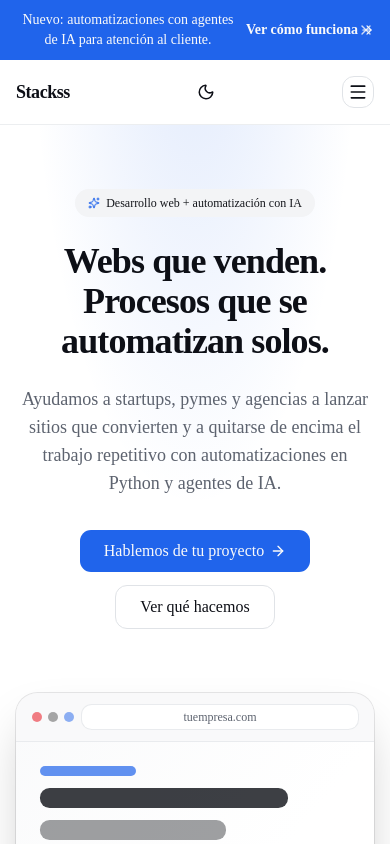
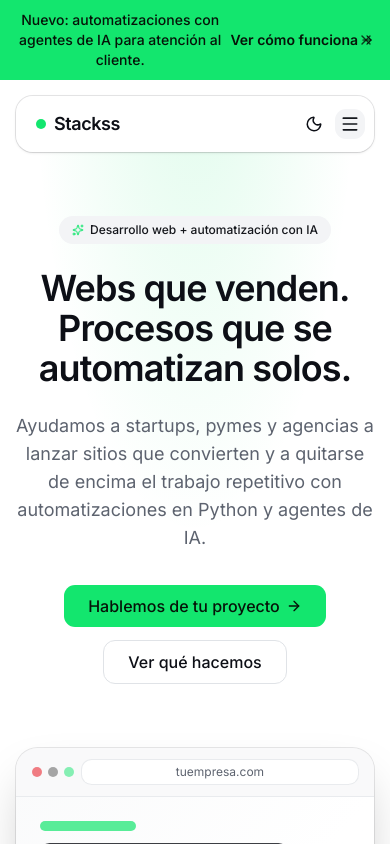
Before and after one commit to hugo-cordoba/stackss, a Next.js app: page / in a window 390 px wide. Shown: the top 844 px of the page. Built offline with nearby package versions, Linux system fonts and the light colour scheme.

Commit message:
feat(i3): add correcciones i3

```diff
--- a/src/app/globals.css
+++ b/src/app/globals.css
@@ -52,10 +52,10 @@
 }
 
 :root {
-  /* Marca Stackss: único punto para cambiar el azul primario */
-  --brand: oklch(0.546 0.215 262.1);
-  --brand-foreground: oklch(0.985 0 0);
-  --brand-muted: oklch(0.943 0.03 258);
+  /* Marca Stackss: único punto para cambiar el color primario */
+  --brand: oklch(0.81 0.22 150); /* #19E76E */
+  --brand-foreground: oklch(0.17 0.03 150);
+  --brand-muted: oklch(0.94 0.05 150);
 
   --background: oklch(1 0 0);
   --foreground: oklch(0.17 0.014 266);
@@ -70,7 +70,7 @@
   --muted: oklch(0.967 0.003 264);
   --muted-foreground: oklch(0.5 0.02 264);
   --accent: var(--brand-muted);
-  --accent-foreground: oklch(0.33 0.1 262);
+  --accent-foreground: oklch(0.28 0.09 150);
   --destructive: oklch(0.577 0.245 27.325);
   --border: oklch(0.914 0.006 264);
   --input: oklch(0.914 0.006 264);
@@ -92,9 +92,9 @@
 }
 
 .dark {
-  --brand: oklch(0.685 0.17 260.2);
-  --brand-foreground: oklch(0.145 0.02 264);
-  --brand-muted: oklch(0.27 0.05 262);
+  --brand: oklch(0.81 0.22 150); /* #19E76E */
+  --brand-foreground: oklch(0.145 0.03 150);
+  --brand-muted: oklch(0.28 0.07 150);
 
   --background: oklch(0.145 0.012 264);
   --foreground: oklch(0.985 0 0);
@@ -109,7 +109,7 @@
   --muted: oklch(0.269 0.01 264);
   --muted-foreground: oklch(0.708 0.01 264);
   --accent: var(--brand-muted);
-  --accent-foreground: oklch(0.9 0.05 260);
+  --accent-foreground: oklch(0.88 0.08 150);
   --destructive: oklch(0.704 0.191 22.216);
   --border: oklch(1 0 0 / 10%);
   --input: oklch(1 0 0 / 15%);
@@ -139,6 +139,7 @@
   html {
     @apply font-sans;
     scroll-behavior: smooth;
+    scroll-padding-top: 5rem;
   }
 }
 
--- a/src/app/layout.tsx
+++ b/src/app/layout.tsx
@@ -1,5 +1,5 @@
 import type { Metadata } from "next"
-import { Geist, Geist_Mono } from "next/font/google"
+import { Inter, Geist_Mono } from "next/font/google"
 import { MotionConfig } from "motion/react"
 import "./globals.css"
 import { ThemeProvider } from "@/components/theme-provider"
@@ -8,8 +8,8 @@ import { Navbar } from "@/components/layout/navbar"
 import { Footer } from "@/components/layout/footer"
 import { siteConfig } from "@/content/site"
 
-const geistSans = Geist({
-  variable: "--font-geist-sans",
+const inter = Inter({
+  variable: "--font-sans",
   subsets: ["latin"],
 })
 
@@ -45,7 +45,7 @@ export default function RootLayout({ children }: LayoutProps<"/">) {
     <html
       lang="es"
       suppressHydrationWarning
-      className={`${geistSans.variable} ${geistMono.variable} h-full antialiased`}
+      className={`${inter.variable} ${geistMono.variable} h-full antialiased`}
     >
       <body className="min-h-full flex flex-col">
         <ThemeProvider attribute="class" defaultTheme="light" enableSystem>
--- a/src/components/layout/navbar.tsx
+++ b/src/components/layout/navbar.tsx
@@ -1,7 +1,14 @@
 "use client"
 
+import { useEffect, useState, type ReactNode } from "react"
 import Link from "next/link"
-import { Menu } from "lucide-react"
+import {
+  AnimatePresence,
+  motion,
+  useMotionValueEvent,
+  useScroll,
+} from "motion/react"
+import { ArrowRight, Menu, X } from "lucide-react"
 import { cn } from "cn"
 import { Button, buttonVariants } from "@/components/ui/button"
 import { ThemeToggle } from "@/components/theme-toggle"
@@ -13,39 +20,100 @@ import {
   NavigationMenuList,
   NavigationMenuTrigger,
 } from "@/components/ui/navigation-menu"
-import {
-  Sheet,
-  SheetClose,
-  SheetContent,
-  SheetHeader,
-  SheetTitle,
-  SheetTrigger,
-} from "@/components/ui/sheet"
 import { nav } from "@/content/site"
 
+const EASE: [number, number, number, number] = [0.22, 1, 0.36, 1]
+
+// Ancho máximo de la píldora. Al hacer scroll se ajusta al mismo ancho de
+// contenido que usan las secciones (max-w-6xl = 1152px): nunca queda más
+// estrecha que la cuadrícula real de la web.
+const WIDTH_TOP = 1280
+const WIDTH_SCROLLED = 1152
+
 export function Navbar() {
+  const { scrollY } = useScroll()
+  const [scrolled, setScrolled] = useState(false)
+  const [open, setOpen] = useState(false)
+  const [hovered, setHovered] = useState<string | null>(null)
+
+  // Solo controla el ancho/sombra compactos; la barra siempre permanece visible.
+  useMotionValueEvent(scrollY, "change", (latest) => {
+    setScrolled(latest > 24)
+  })
+
+  // Cerrar el menú móvil con Escape.
+  useEffect(() => {
+    if (!open) return
+    const onKeyDown = (event: KeyboardEvent) => {
+      if (event.key === "Escape") setOpen(false)
+    }
+    window.addEventListener("keydown", onKeyDown)
+    return () => window.removeEventListener("keydown", onKeyDown)
+  }, [open])
+
+  const closeMenu = () => setOpen(false)
+
   return (
-    <header className="sticky top-0 z-40 border-b border-border/60 bg-background/80 backdrop-blur-md">
-      <div className="mx-auto flex h-16 max-w-6xl items-center justify-between px-4 sm:px-6 lg:px-8">
-        <Link href="#" className="text-lg font-semibold tracking-tight">
+    <header className="sticky top-4 z-40 mt-4 h-14 px-4 sm:px-6 lg:px-8">
+      <motion.div
+        initial={{ y: -80, opacity: 0 }}
+        animate={{
+          y: 0,
+          opacity: 1,
+          maxWidth: scrolled ? WIDTH_SCROLLED : WIDTH_TOP,
+        }}
+        transition={{ duration: 0.5, ease: EASE }}
+        className="relative mx-auto w-full"
+      >
+        <div
+          className={cn(
+            "flex h-14 items-center justify-between rounded-xl pr-2 pl-5 ring-1 ring-foreground/10 backdrop-blur-xl transition-[background-color,box-shadow] duration-300",
+            scrolled
+              ? "bg-background/90 shadow-lg shadow-foreground/5"
+              : "bg-background/60 shadow-sm"
+          )}
+        >
+          <Link
+            href="#"
+            className="flex items-center gap-2 rounded-lg text-lg font-semibold tracking-tight outline-none focus-visible:ring-2 focus-visible:ring-ring/50"
+          >
+            <span
+              aria-hidden="true"
+              className="size-2.5 rounded-full bg-brand"
+            />
             {nav.logo}
           </Link>
 
-        <nav className="hidden items-center gap-1 md:flex">
+          {/* Navegación de escritorio */}
+          <nav
+            aria-label="Principal"
+            className="hidden items-center gap-0.5 md:flex"
+            onMouseLeave={() => setHovered(null)}
+          >
             {nav.links.map((link) => (
               <Link
                 key={link.href}
                 href={link.href}
-              className="rounded-lg px-3 py-2 text-sm font-medium text-muted-foreground transition-colors hover:bg-muted hover:text-foreground"
+                onMouseEnter={() => setHovered(link.href)}
+                onFocus={() => setHovered(link.href)}
+                onBlur={() => setHovered(null)}
+                className="relative rounded-lg px-3.5 py-2 text-sm font-medium text-muted-foreground transition-colors outline-none hover:text-foreground focus-visible:text-foreground focus-visible:ring-2 focus-visible:ring-ring/50"
               >
-              {link.label}
+                {hovered === link.href && (
+                  <motion.span
+                    layoutId="navbar-hover"
+                    className="absolute inset-0 rounded-lg bg-muted"
+                    transition={{ type: "spring", bounce: 0.2, duration: 0.45 }}
+                  />
+                )}
+                <span className="relative z-10">{link.label}</span>
               </Link>
             ))}
 
-          <NavigationMenu>
+            <NavigationMenu onMouseEnter={() => setHovered(null)}>
               <NavigationMenuList>
                 <NavigationMenuItem>
-                <NavigationMenuTrigger className="bg-transparent px-3 py-2 text-sm font-medium text-muted-foreground hover:text-foreground">
+                  <NavigationMenuTrigger className="rounded-lg bg-transparent px-3.5 py-2 text-sm font-medium text-muted-foreground hover:text-foreground">
                     {nav.company.label}
                   </NavigationMenuTrigger>
                   <NavigationMenuContent>
@@ -72,67 +140,155 @@ export function Navbar() {
             </NavigationMenu>
           </nav>
 
-        <div className="hidden items-center gap-2 md:flex">
+          {/* Acciones de escritorio */}
+          <div className="hidden items-center gap-1.5 md:flex">
+            <span className="[&>button]:rounded-lg">
               <ThemeToggle />
-          <Link href={nav.cta.href} className={cn(buttonVariants())}>
+            </span>
+            <Link
+              href={nav.cta.href}
+              className={cn(
+                buttonVariants({ size: "lg" }),
+                "h-10 rounded-lg px-5"
+              )}
+            >
               {nav.cta.label}
+              <ArrowRight
+                className="size-4 transition-transform duration-300 group-hover/button:translate-x-0.5"
+                aria-hidden="true"
+              />
             </Link>
           </div>
 
-        <div className="flex items-center gap-2 md:hidden">
+          {/* Controles móviles */}
+          <div className="flex items-center gap-1 md:hidden">
+            <span className="[&>button]:rounded-lg">
               <ThemeToggle />
+            </span>
+            <Button
+              variant="secondary"
+              size="icon"
+              className="rounded-lg"
+              aria-label={open ? "Cerrar menú" : "Abrir menú"}
+              aria-expanded={open}
+              aria-controls="mobile-menu"
+              onClick={() => setOpen((value) => !value)}
+            >
+              <AnimatePresence mode="wait" initial={false}>
+                <motion.span
+                  key={open ? "close" : "open"}
+                  initial={{ rotate: -90, opacity: 0 }}
+                  animate={{ rotate: 0, opacity: 1 }}
+                  exit={{ rotate: 90, opacity: 0 }}
+                  transition={{ duration: 0.15 }}
+                  className="flex"
+                >
+                  {open ? (
+                    <X className="size-5" aria-hidden="true" />
+                  ) : (
+                    <Menu className="size-5" aria-hidden="true" />
+                  )}
+                </motion.span>
+              </AnimatePresence>
+            </Button>
+          </div>
         </div>
 
-        <Sheet>
-          <SheetTrigger
-            render={
-              <Button variant="outline" size="icon" className="md:hidden" />
-            }
-            aria-label="Abrir menú"
+        {/* Panel del menú móvil */}
+        <AnimatePresence>
+          {open && (
+            <motion.div
+              id="mobile-menu"
+              initial={{ opacity: 0, y: -8, scale: 0.97 }}
+              animate={{ opacity: 1, y: 0, scale: 1 }}
+              exit={{ opacity: 0, y: -8, scale: 0.97 }}
+              transition={{ duration: 0.25, ease: EASE }}
+              className="absolute inset-x-0 top-full mt-2 origin-top rounded-xl bg-background/95 p-3 shadow-xl ring-1 ring-foreground/10 backdrop-blur-xl md:hidden"
             >
-            <Menu className="size-5" aria-hidden="true" />
-          </SheetTrigger>
-          <SheetContent>
-            <SheetHeader>
-              <SheetTitle>{nav.logo}</SheetTitle>
-            </SheetHeader>
-            <nav className="flex flex-col gap-1 px-4">
-              {nav.links.map((link) => (
-                <SheetClose
+              <nav aria-label="Móvil" className="flex flex-col gap-1">
+                {nav.links.map((link, index) => (
+                  <MobileLink
                     key={link.href}
-                  nativeButton={false}
-                  render={<Link href={link.href} />}
-                  className="rounded-lg px-3 py-2.5 text-left text-sm font-medium text-foreground hover:bg-muted"
+                    href={link.href}
+                    index={index}
+                    onClick={closeMenu}
                   >
                     {link.label}
-                </SheetClose>
+                  </MobileLink>
                 ))}
-              <span className="mt-2 px-3 text-xs font-semibold tracking-wide text-muted-foreground uppercase">
+
+                <p className="mt-2 px-4 text-xs font-medium text-muted-foreground">
                   {nav.company.label}
-              </span>
-              {nav.company.items.map((item) => (
-                <SheetClose
+                </p>
+
+                {nav.company.items.map((item, index) => (
+                  <MobileLink
                     key={item.href}
-                  nativeButton={false}
-                  render={<Link href={item.href} />}
-                  className="rounded-lg px-3 py-2.5 text-left text-sm font-medium text-foreground hover:bg-muted"
+                    href={item.href}
+                    index={nav.links.length + index}
+                    onClick={closeMenu}
                   >
                     {item.label}
-                </SheetClose>
+                  </MobileLink>
                 ))}
-            </nav>
-            <div className="mt-auto flex flex-col gap-2 p-4">
-              <SheetClose
-                nativeButton={false}
-                render={<Link href={nav.cta.href} />}
-                className={cn(buttonVariants())}
+
+                <motion.div
+                  initial={{ opacity: 0, y: 8 }}
+                  animate={{ opacity: 1, y: 0 }}
+                  transition={{
+                    delay:
+                      0.05 +
+                      (nav.links.length + nav.company.items.length) * 0.04,
+                    duration: 0.3,
+                    ease: EASE,
+                  }}
+                  className="mt-2"
+                >
+                  <Link
+                    href={nav.cta.href}
+                    onClick={closeMenu}
+                    className={cn(
+                      buttonVariants({ size: "lg" }),
+                      "h-11 w-full rounded-lg text-base"
+                    )}
                   >
                     {nav.cta.label}
-              </SheetClose>
-            </div>
-          </SheetContent>
-        </Sheet>
-      </div>
+                    <ArrowRight className="size-4" aria-hidden="true" />
+                  </Link>
+                </motion.div>
+              </nav>
+            </motion.div>
+          )}
+        </AnimatePresence>
+      </motion.div>
     </header>
   )
 }
+
+function MobileLink({
+  href,
+  index,
+  onClick,
+  children,
+}: {
+  href: string
+  index: number
+  onClick: () => void
+  children: ReactNode
+}) {
+  return (
+    <motion.div
+      initial={{ opacity: 0, x: -8 }}
+      animate={{ opacity: 1, x: 0 }}
+      transition={{ delay: 0.05 + index * 0.04, duration: 0.3, ease: EASE }}
+    >
+      <Link
+        href={href}
+        onClick={onClick}
+        className="block rounded-lg px-4 py-3 text-base font-medium text-foreground transition-colors hover:bg-muted"
+      >
+        {children}
+      </Link>
+    </motion.div>
+  )
+}
```
Lines whose indentation alone changed are shown as unchanged.
